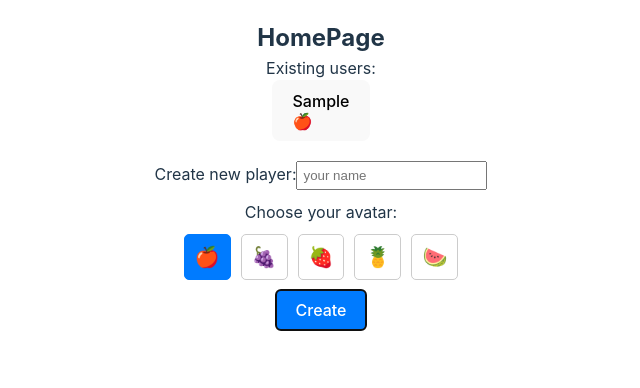
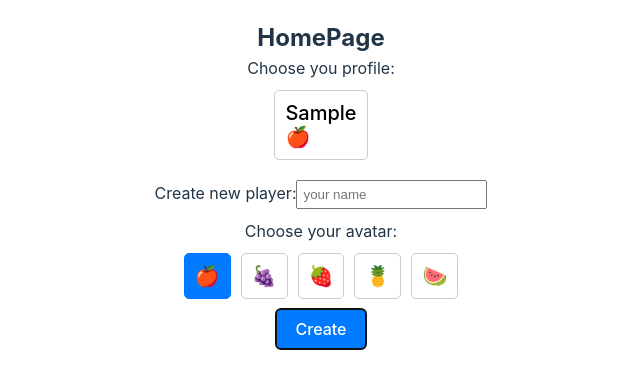
Before and after one commit to Inna-B10/Memory-game, a React (Vite) app: page /#/ in a window 1280 px wide. Both pictures are taken after typing "Sample" into the empty fields and a click on the button "Create". Shown: the top 388 px of the page, without its empty margins (319-959 px from the left). Built offline with nearby package versions, Linux system fonts and the light colour scheme.

Commit message:
uses library jotai; added delete user function, deleted userContext

```diff
--- a/package.json
+++ b/package.json
@@ -12,6 +12,7 @@
 	"dependencies": {
 		"clsx": "^2.1.1",
 		"framer-motion": "^12.0.0",
+		"jotai": "^2.11.1",
 		"react": "^18.3.1",
 		"react-dom": "^18.3.1",
 		"react-router-dom": "^7.1.3"
--- a/src/UserContext.jsx
+++ /dev/null
@@ -1,13 +0,0 @@
-import { createContext, useContext, useState } from 'react'
-
-const UserContext = createContext()
-export const useUser = () => useContext(UserContext)
-
-export function UserProvider({ children }) {
-	const [userData, setUserData] = useState(null)
-
-	// const handleUserData = newUserData => {
-	// 	setUserData(newUserData)
-	// }
-	return <UserContext.Provider value={{ userData, setUserData }}>{children}</UserContext.Provider>
-}
--- a/src/components/UserButton.jsx
+++ b/src/components/UserButton.jsx
@@ -1,9 +1,13 @@
+import { useAtom } from 'jotai'
+import { storedUser } from '../store'
 import styles from './UserButton.module.css'
 
 export function UserButton({ user, onSelect }) {
+	const [currentUser] = useAtom(storedUser)
+
 	return (
 		<button
-			className={styles.userCard}
+			className={`${styles.userCard} ${styles.avatarButton} ${user.userName === currentUser?.userName ? styles.selected : ''}`}
 			onClick={() => onSelect(user)}
 		>
 			<div className={styles.userName}>{user.userName}</div>
--- a/src/components/UserButton.module.css
+++ b/src/components/UserButton.module.css
@@ -3,3 +3,22 @@
   flex-direction: column;
   /* gap: 0.5rem; */
 }
+
+.avatarButton {
+  border: 1px solid #ccc;
+  border-radius: 5px;
+  background-color: white;
+  padding: 10px;
+  cursor: pointer;
+  font-size: 20px;
+}
+
+.avatarButton:hover {
+  background-color: #f0f0f0;
+}
+
+.avatarButton.selected {
+  border-color: #007bff;
+  background-color: #007bff;
+  color: white;
+}
--- a/src/main.jsx
+++ b/src/main.jsx
@@ -2,15 +2,12 @@ import { LazyMotion, domAnimation } from 'framer-motion'
 import React from 'react'
 import ReactDOM from 'react-dom/client'
 import App from './App.jsx'
-import { UserProvider } from './UserContext.jsx'
 import './index.css'
 
 ReactDOM.createRoot(document.getElementById('root')).render(
 	<React.StrictMode>
 		<LazyMotion features={domAnimation}>
-			<UserProvider>
-				<App />
-			</UserProvider>
+			<App />
 		</LazyMotion>
 	</React.StrictMode>
 )
--- a/src/pages/HomePage.jsx
+++ b/src/pages/HomePage.jsx
@@ -1,26 +1,26 @@
-import { useEffect, useState } from 'react'
+import { useAtom } from 'jotai'
+import { useState } from 'react'
 import { useNavigate } from 'react-router-dom'
-import { useUser } from '../UserContext.jsx'
 import { UserButton } from '../components/UserButton.jsx'
+import { fullGameData, storedUser } from '../store.jsx'
 import styles from './HomePage.module.css'
 
 export function HomePage() {
 	const [newName, setNewName] = useState('')
 	const [newAvatar, setNewAvatar] = useState('🍎')
-	const [fullData, setFullData] = useState([])
+
+	const [data, setData] = useAtom(fullGameData)
+	console.log(data)
+	const [currentUser, setCurrentUser] = useAtom(storedUser)
 
 	const navigate = useNavigate()
-	const { setUserData } = useUser()
+
+	/* ------------------------------- Select User ------------------------------ */
 	function handleUserSelect(user) {
-		setUserData(user) // save user's data in context
 		localStorage.setItem('currentUserMG', JSON.stringify(user))
+		setCurrentUser(user)
 		navigate('/user') //go to userPage
 	}
-
-	useEffect(() => {
-		const storedFullData = JSON.parse(localStorage.getItem('memoryGame')) || []
-		setFullData(storedFullData)
-	}, [])
 
 	/* -------------------------------- New User -------------------------------- */
 	const handleKeyDown = e => {
@@ -35,14 +35,13 @@ export function HomePage() {
 		}
 		//check if userName already exits
 		//[TODO] modul message
-		const isNameTaken = fullData.some(user => user.userName === newName.trim())
+		const isNameTaken = data.some(user => user.userName === newName.trim())
 		if (isNameTaken) {
 			alert('This name is already taken! Please choose another.')
 			return
 		}
 
 		const newUser = {
-			id: fullData.length + 1,
 			userName: newName.trim(),
 			icon: newAvatar,
 			totalGames: 0,
@@ -53,8 +52,8 @@ export function HomePage() {
 				expert: { score: 0, count: 0 }
 			}
 		}
-		const updatedFullData = [...fullData, newUser]
-		setFullData(updatedFullData)
+		const updatedFullData = [...data, newUser]
+		setData(updatedFullData)
 		localStorage.setItem('memoryGame', JSON.stringify(updatedFullData))
 
 		setNewName('') //Clear input field
@@ -64,13 +63,13 @@ export function HomePage() {
 	return (
 		<div className={styles.homePage}>
 			<h2>HomePage</h2>
-			{fullData.length > 0 && (
+			{data.length > 0 && (
 				<>
-					<p>Existing users:</p>
-					<div className={styles.existUsers}>
-						{fullData.map(user => (
+					<p>Choose you profile:</p>
+					<div className={styles.avatarSelector}>
+						{data.map(user => (
 							<UserButton
-								key={user.id}
+								key={user.userName}
 								user={user}
 								onSelect={handleUserSelect}
 							/>
--- a/src/pages/HomePage.module.css
+++ b/src/pages/HomePage.module.css
@@ -3,13 +3,13 @@
   padding: 20px;
 }
 
-.existUsers {
+/* .existUsers {
   display: flex;
   gap: 1rem;
   flex-wrap: wrap;
   justify-content: center;
   align-items: center;
-}
+} */
 
 .createUser {
   margin-top: 20px;
--- a/src/pages/user/UserPage.jsx
+++ b/src/pages/user/UserPage.jsx
@@ -1,29 +1,42 @@
+import { useAtom } from 'jotai'
 import { useEffect } from 'react'
 import { Link, useNavigate } from 'react-router-dom'
-import { useUser } from '../../UserContext.jsx'
 import { levels } from '../../constants.js'
+import { fullGameData, storedUser } from '../../store.jsx'
 
 export function UserPage() {
-	const { userData, setUserData } = useUser()
+	const [currentUser, setCurrentUser] = useAtom(storedUser)
+	const [users, setUsers] = useAtom(fullGameData)
 	const navigate = useNavigate()
 
 	/* ---------------------------- If User Undefined --------------------------- */
 	useEffect(() => {
-		if (!userData) {
+		if (!currentUser) {
 			const storedUser = localStorage.getItem('currentUserMG')
 			if (storedUser) {
-				setUserData(JSON.parse(storedUser))
+				setCurrentUser(JSON.parse(storedUser))
 			} else {
 				navigate('/')
 			}
 		}
-	}, [userData, navigate, setUserData])
+	}, [currentUser, navigate, setCurrentUser])
 
-	console.log(userData)
+	// Render fallback if currentUser is not loaded
+	if (!currentUser) return <div>Loading...</div>
 
-	// Render fallback if userData is not loaded
-	if (!userData) return <div>Loading...</div>
+	/* ------------------------------- Delete User ------------------------------ */
+	//[TODO] modal message
+	function deleteUser(name) {
+		const updatedUsers = users.filter(user => user.userName !== name)
+		setUsers(updatedUsers)
+		localStorage.setItem('memoryGame', JSON.stringify(updatedUsers))
 
+		//delete current user
+		setCurrentUser(null)
+		localStorage.removeItem('currentUserMG')
+
+		navigate('/')
+	}
 	return (
 		<>
 			{/* -------------------------------- User Info ------------------------------- */}
@@ -34,8 +47,14 @@ export function UserPage() {
 				>
 					Change user
 				</Link>
-				{userData.icon}
-				{userData.userName}
+				{currentUser.icon}
+				{currentUser.userName}
+				<button
+					type='button'
+					onClick={() => deleteUser(currentUser.userName)}
+				>
+					delete user
+				</button>
 			</div>
 			{/* ----------------------------- Level Selection ---------------------------- */}
 			<div>
--- /dev/null
+++ b/src/store.jsx
@@ -0,0 +1,6 @@
+import { atom } from 'jotai'
+
+const data = JSON.parse(localStorage.getItem('memoryGame')) || []
+export const fullGameData = atom(data)
+const user = JSON.parse(localStorage.getItem('currentUserMG')) || {}
+export const storedUser = atom(user)
```
Also changed, not shown: 2 other files (tests, documents, lock files or other folders).
